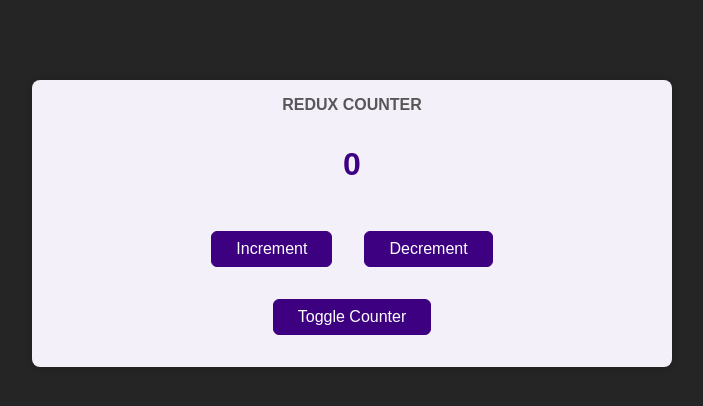
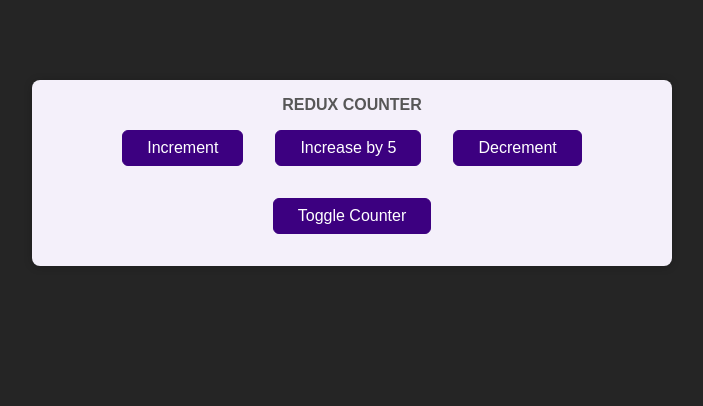
Before and after one commit to RishabhShah9771/ReactReduxApplication, a React (Create React App) app: page / in a window 1280 px wide. Shown: the top 406 px of the page, without its empty margins (288-991 px from the left). Built offline with nearby package versions, Linux system fonts and the light colour scheme.

Commit message:
Reduxtoolkit

```diff
--- a/src/components/Counter.js
+++ b/src/components/Counter.js
@@ -4,26 +4,40 @@
 const Counter = () => {
   const counter = useSelector((state) => state.counter);
   const dispatch = useDispatch();
+  const show = useSelector((state) => state.showCounter);
 
   const incrementHandler = () => {
     dispatch({
       type: "increment",
     });
   };
+
+  const increaseHandler = () => {
+    dispatch({
+      type: "increase",
+      payload: 5,
+    });
+  };
+
   const decrementHandler = () => {
     dispatch({
       type: "decrement",
     });
   };
 
-  const toggleCounterHandler = () => {};
+  const toggleCounterHandler = () => {
+    dispatch({
+      type: "toggle",
+    });
+  };
 
   return (
     <main className={classes.counter}>
       <h1>Redux Counter</h1>
-      <div className={classes.value}> {counter} </div>
+      {show && <div className={classes.value}> {counter} </div>}
       <div>
         <button onClick={incrementHandler}>Increment</button>
+        <button onClick={increaseHandler}>Increase by 5 </button>
         <button onClick={decrementHandler}>Decrement</button>
       </div>
       <button onClick={toggleCounterHandler}>Toggle Counter</button>
@@ -32,3 +46,43 @@
 };
 
 export default Counter;
+
+// class Counter extends Component {
+//   incrementHandler() {
+//     this.props.increment();
+//   }
+//   decrementHandler() {
+//     this.props.decrement();
+//   }
+//   toggleCounterHandler() {}
+//   render() {
+//     return (
+//       <main className={classes.counter}>
+//         <h1>Redux Counter</h1>
+//         <div className={classes.value}> {this.props.counter} </div>
+//         <div>
+//           <button onClick={this.incrementHandler.bind(this)}>Increment</button>
+//           <button onClick={this.decrementHandler.bind(this)}>Decrement</button>
+//         </div>
+//         <button onClick={this.toggleCounterHandler}>Toggle Counter</button>
+//       </main>
+//     );
+//   }
+// }
+// // Same as useSelecter passing state to counter then state.counter
+// const mapStateToProps = (state) => {
+//   return {
+//     counter: state.counter,
+//   };
+// };
+
+// // Same as the useDispatch method just in the case of class compoenent.
+// const mapDisptachToProps = (dispatch) => {
+//   return {
+//     increment: () => dispatch({ type: "increment" }),
+//     decrement: () => dispatch({ type: "decrement" }),
+//   };
+// };
+
+// // connect will perform whole task for you this is the approach in the class compoenent.
+// export default connect(mapStateToProps, mapDisptachToProps)(Counter);
--- a/src/store/index.js
+++ b/src/store/index.js
@@ -1,16 +1,34 @@
 import { createStore } from "redux";
 
-const counterReducer = (state = { counter: 0 }, action) => {
+const counterReducer = (state = { counter: 0, showCounter: false }, action) => {
   if (action.type === "increment") {
+    // Objects in reducer will not merge the existing state it will overwrite the existing state and returns new state.
+    // Never mutate the existing state in redux need to return new state in redux.
+    // Always create a brand new array or objects.
     return {
       counter: state.counter + 1,
+      showCounter: state.showCounter,
+    };
+  }
+  if (action.type === "increase") {
+    return {
+      counter: state.counter + action.payload,
+      showCounter: state.showCounter,
     };
   }
   if (action.type === "decrement") {
     return {
       counter: state.counter - 1,
+      showCounter: state.showCounter,
     };
   }
+  if (action.type === "toggle") {
+    return {
+      showCounter: !state.showCounter,
+      counter: state.counter,
+    };
+  }
+
   return state;
 };
 const store = createStore(counterReducer);
```
Also changed, not shown: 1 other file (tests, documents, lock files or other folders).
